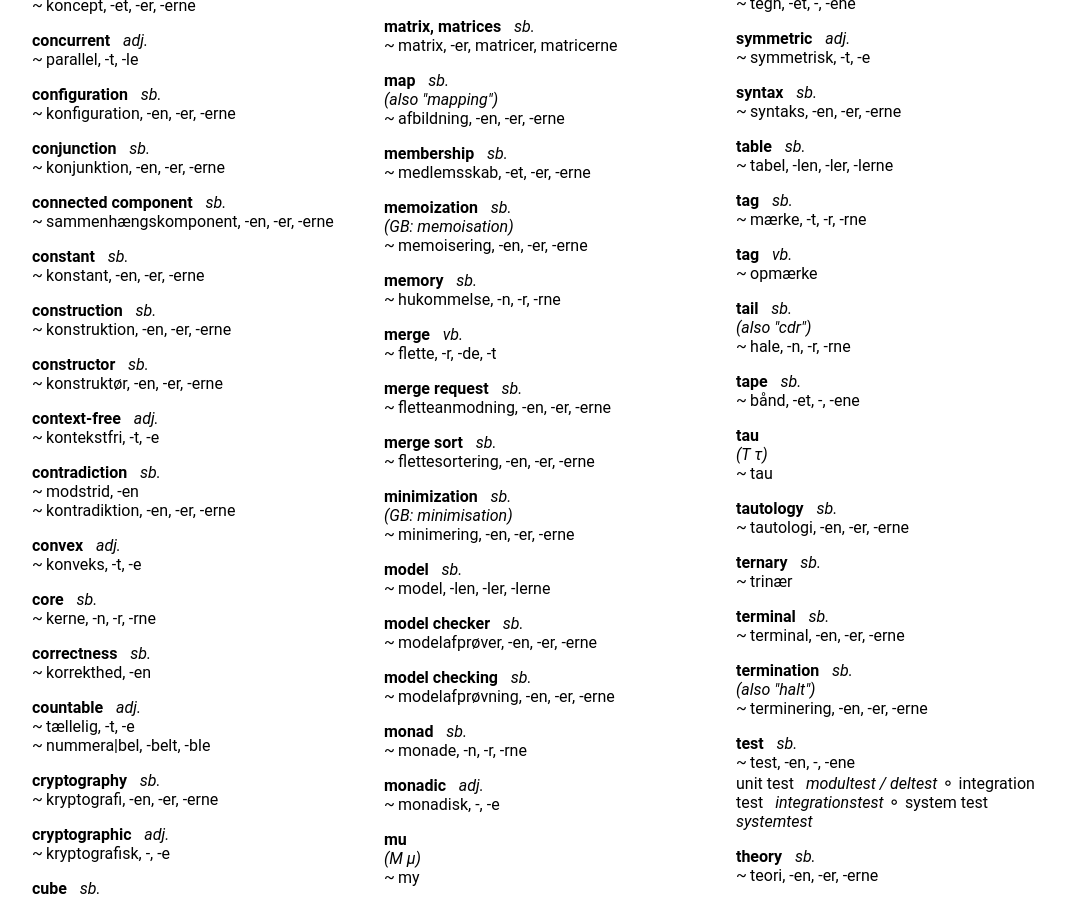
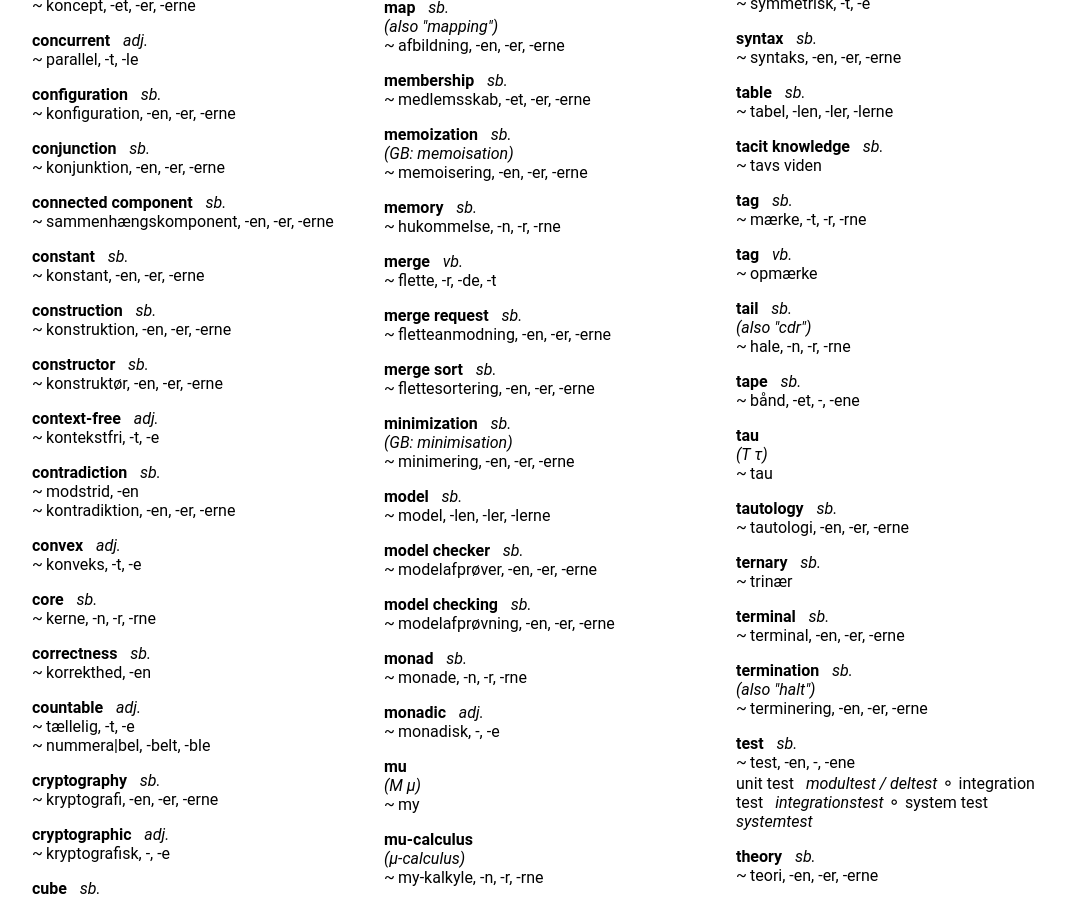
Before and after one commit to SSoelvsten/en-dk, a React (Create React App) app: page / in a window 1280 px wide. Shown: the part 6820-7719 px from the top of the page, without its empty margins (96-1161 px from the left). Built offline with nearby package versions, Linux system fonts and the light colour scheme.

Commit message:
Add translation for 'tacit knowledge'

```diff
--- a/src/dictionary.ts
+++ b/src/dictionary.ts
@@ -3111,6 +3111,12 @@ export const en_dk : Lexeme[] = [
     keywords: ["computer science"]
   },
   {
+    word: "tacit knowledge",
+    type: "sb.",
+    translations: ["tavs viden"],
+    keywords: ["computer science"]
+  },
+  {
     word: "tag",
     type: "sb.",
     translations: ["mærke, -t, -r, -rne"],
```
